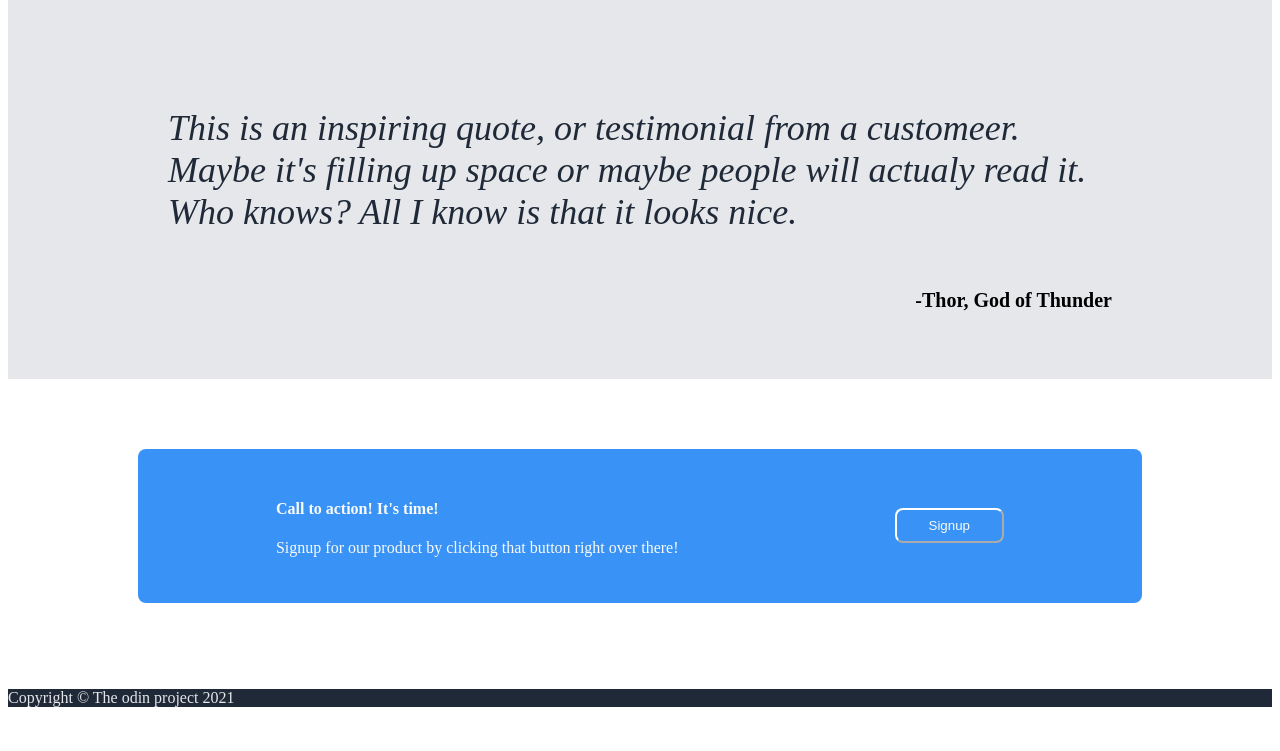
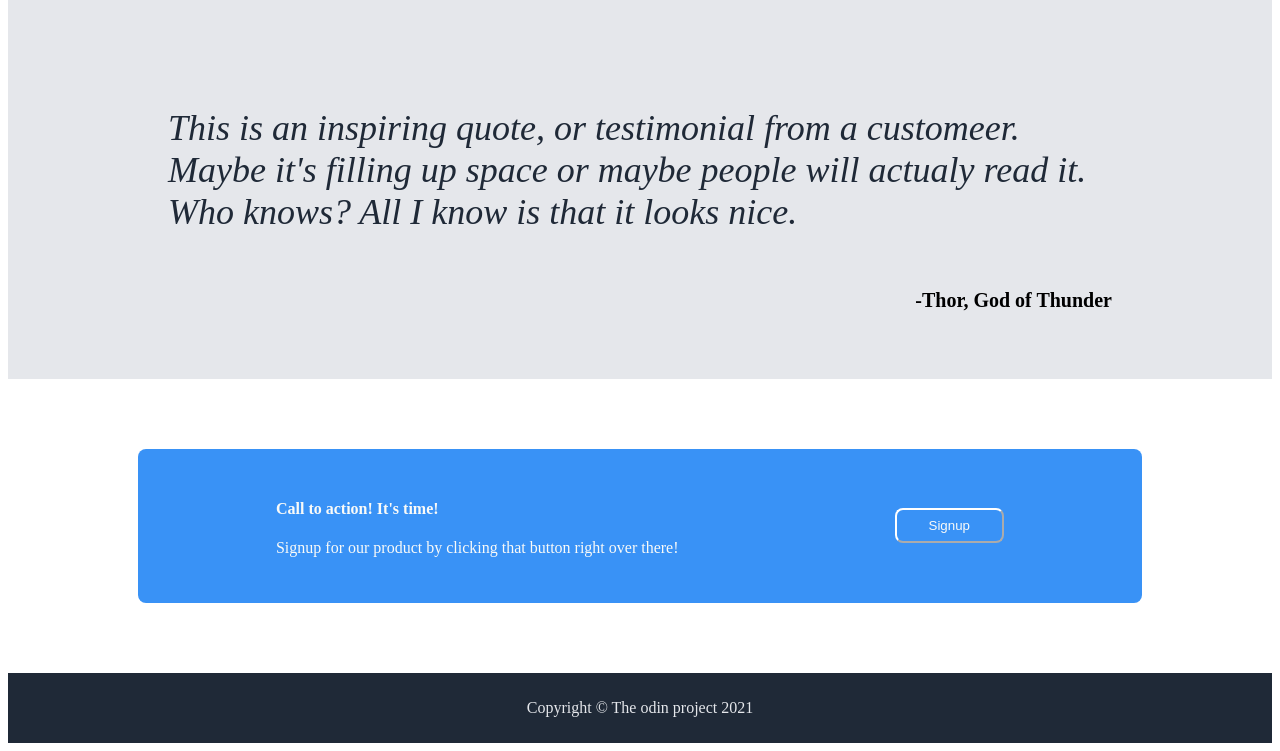
Before and after one commit to andrewlinaresch/odin-landing-page, a plain HTML site: page index.html in a window 1280 px wide. Shown: the part 786-1537 px from the top of the page. Before the commit the page ends 1509 px from the top, so only its background shows below. Drawn offline with Linux system fonts and the light colour scheme.

Commit message:
footer styled

```diff
--- a/style.css
+++ b/style.css
@@ -171,3 +171,8 @@ ul {
     align-items: center;
     justify-content: space-around;
 }
+
+.footer {
+    text-align: center;
+    padding: 10px;
+}
```
